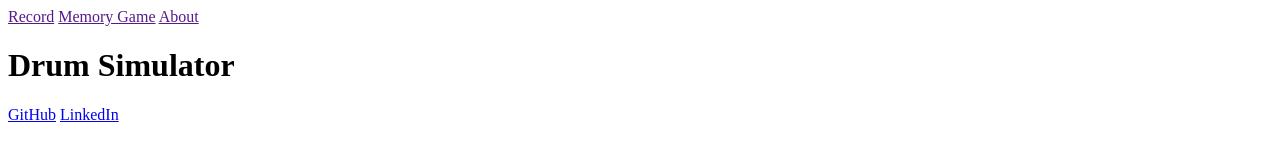
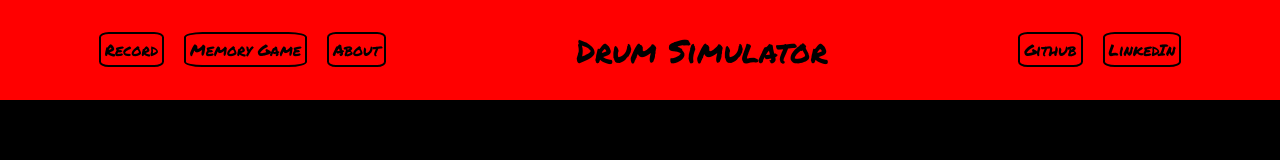
Before and after one commit to GGMU1986/Drum-Simulator-JS, a website built with webpack: page drum_simulator/index.html in a window 1280 px wide. Built offline with nearby package versions, Linux system fonts and the light colour scheme.

Commit message:
Added more css

```diff
--- a/drum_simulator/index.html
+++ b/drum_simulator/index.html
@@ -19,7 +19,7 @@
         <h1>Drum Simulator</h1>
 
         <nav class="ext-links">
-            <a href="https://github.com/GGMU1986">GitHub</a>
+            <a href="https://github.com/GGMU1986">Github</a>
             <a href="https://www.linkedin.com/in/george-tsimis-a5986224/">LinkedIn</a>
         </nav>
     </header>
--- a/drum_simulator/src/index.scss
+++ b/drum_simulator/src/index.scss
@@ -0,0 +1,54 @@
+@import url('https://fonts.googleapis.com/css2?family=Permanent+Marker&display=swap');
+
+html, body, div, span, h1, h2, h3, h4, a, ol, ul, li, form, label, article, aside, figure, figcaption, footer, header, nav {
+  margin: 0;
+  padding: 0;
+  border: 0;
+  font-size: 100%;
+  font: inherit;
+  vertical-align: baseline;
+}
+
+body {
+  line-height: 1.5;
+  font-family: 'Permanent Marker', cursive;
+  //background-image: url(../images_drum_proj/colors_img.jpeg);
+
+  background-color: black;
+}
+
+ol, ul {
+  list-style: none;
+}
+
+input[type="radio"], select, input[type="submit"] {
+  cursor: pointer;
+  outline: none;
+}
+
+/* This is useful when implementing a grid system so that all image elements
+will take up 100% width of their containers */
+img {
+  width: 100%
+}
+
+.header-container {
+    height: 100px;
+    display: flex;
+    background-color: red;
+    justify-content: space-around;
+    align-items: center;
+}
+
+.other-func a, .ext-links a {
+    color: black;
+    margin: 7px;
+    padding: 4px;
+    text-decoration: none;
+    border: 2px solid black;
+    border-radius: 15%;
+}
+
+.header-container h1 {
+    font-size: xx-large;
+}
--- a/drum_simulator/src/styles/css_custom_reset.css
+++ b/drum_simulator/src/styles/css_custom_reset.css
@@ -1,3 +1,5 @@
+@import url('https://fonts.googleapis.com/css2?family=Permanent+Marker&display=swap');
+
 html, body, div, span, h1, h2, h3, h4, a, ol, ul, li, form, label, article, aside, figure, figcaption, footer, header, nav {
   margin: 0;
   padding: 0;
@@ -9,6 +11,7 @@ html, body, div, span, h1, h2, h3, h4, a, ol, ul, li, form, label, article, asid
 
 body {
   line-height: 1.5;
+  font-family: 'Permanent Marker';
 }
 
 ol, ul {
```
Also changed, not shown: drum_simulator/dist/main.css, drum_simulator/images_drum_proj/Homepage.jpg (deleted), drum_simulator/images_drum_proj/Homepage.png (deleted), drum_simulator/images_drum_proj/Untitled.jpg (deleted), drum_simulator/images_drum_proj/colors_img.jpeg (added), drum_simulator/images_drum_proj/wireframe_pic.jpeg (deleted), drum_simulator/images_drum_proj/wireframe_pic.png (deleted), drum_simulator/images_drum_proj/wireframe_pic2.jpg (deleted), 2 other files.
